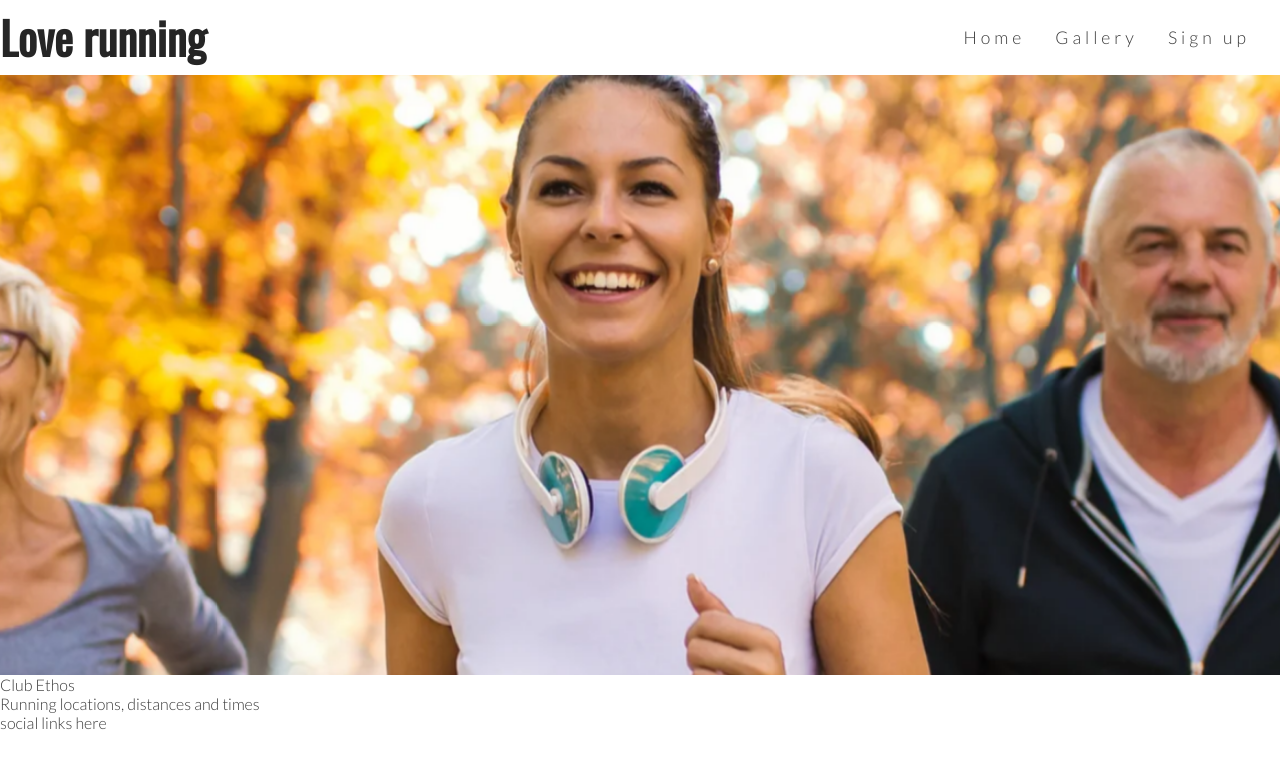
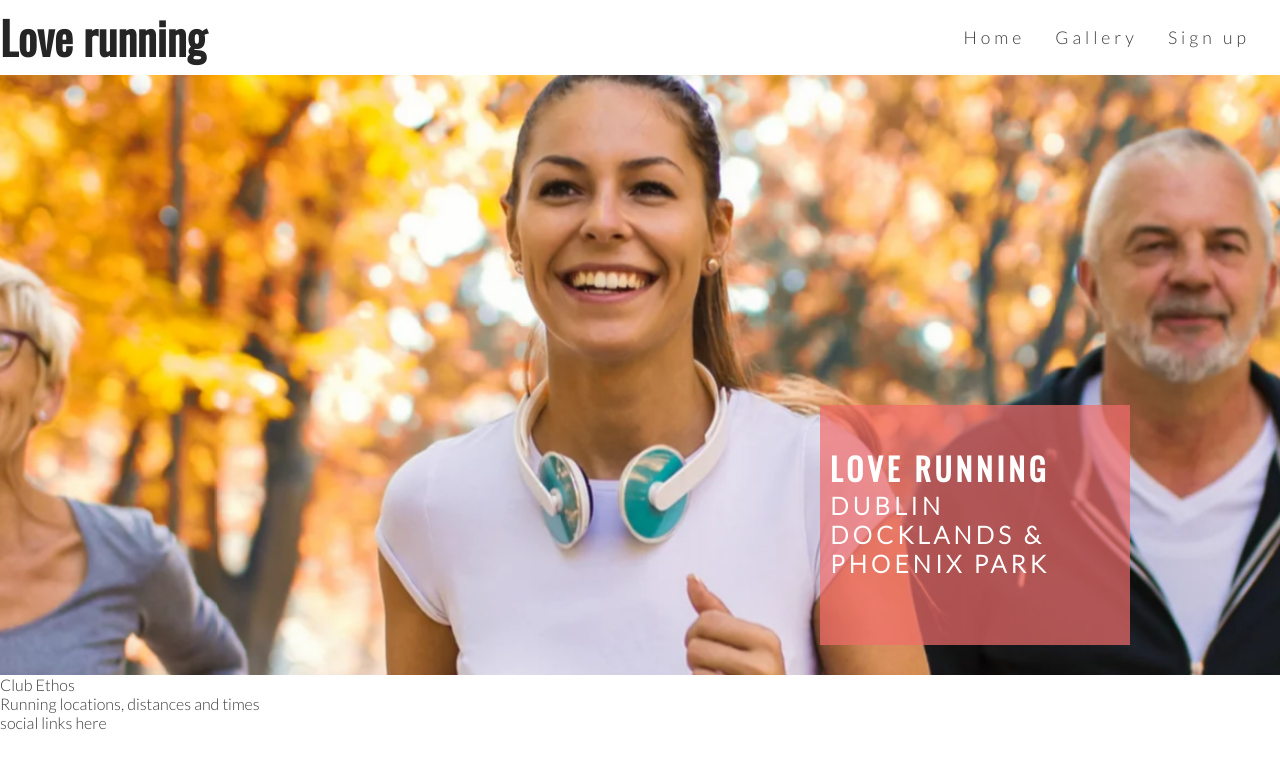
Before and after one commit to nataliatesarova/love-running, a plain HTML site: page index.html in a window 1280 px wide. Drawn offline with nearby package versions, Linux system fonts and the light colour scheme.

Commit message:
Love running, Dublin Dockladns, Phoeninx Park

```diff
--- a/assets/css/style.css
+++ b/assets/css/style.css
@@ -40,16 +40,24 @@ h1, h2 {font-family: Oswald, sans-serif;
 
 active {border-bottom: 1px solid #3a3a3a;}
 
-/* hero image */
+/* hero image and cover text */
 
-#hero-outer {height: 600px;
-            width: 100%;
-            overflow: hidden;}
+#hero-outer {
+        height: 600px;
+        width: 100%;
+        overflow: hidden;
 
+        position: relative;
+}
 
-#hero-image {height: 600px;
-            width: 100%;
-            background: url('images/hero-image.webp') no-repeat center center;
+#cover-text, #cover-text h2 {
+        color:#fff;
+}
+
+#hero-image {
+        height: 600px;
+        width: 100%;
+        background: url('images/hero-image.webp') no-repeat center center;
 
 
 
@@ -69,3 +77,24 @@ animation-fill-mode: forwards;
         transform: scale(1.1);
     }
  }
+
+ #cover-text {
+        font-size: 130%;
+        font font-family: Oswald, sans-serif;
+        text-transform: uppercase;
+        letter-spacing:4px;
+
+        width: 300px;
+        height: 200px;
+
+        padding-top: 40px;
+        padding-left: 10px;
+
+        background-color: rgba(241, 109, 107, .7);
+
+
+        bottom: 30px;
+        right: 150px;
+
+        position: absolute;
+}
--- a/index.html
+++ b/index.html
@@ -35,6 +35,10 @@
     </header>
     <section id="hero-outer">
         <div id="hero-image"></div>
+        <div id="cover-text">
+            <h2>Love running</h2>
+            <h3>Dublin Docklands & Phoenix Park</h3>
+        </div>
     </section>
     <section>
         Club Ethos
```
